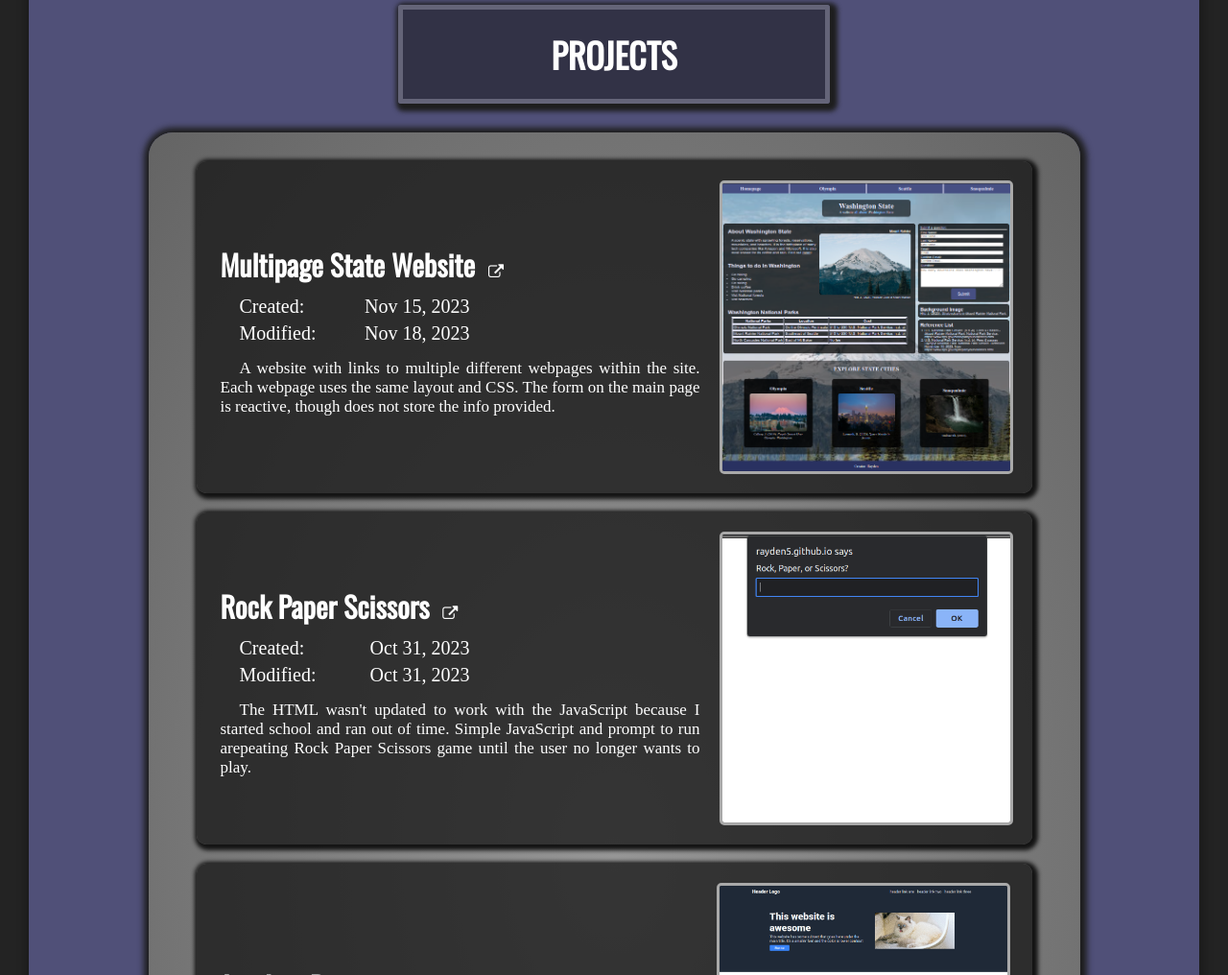
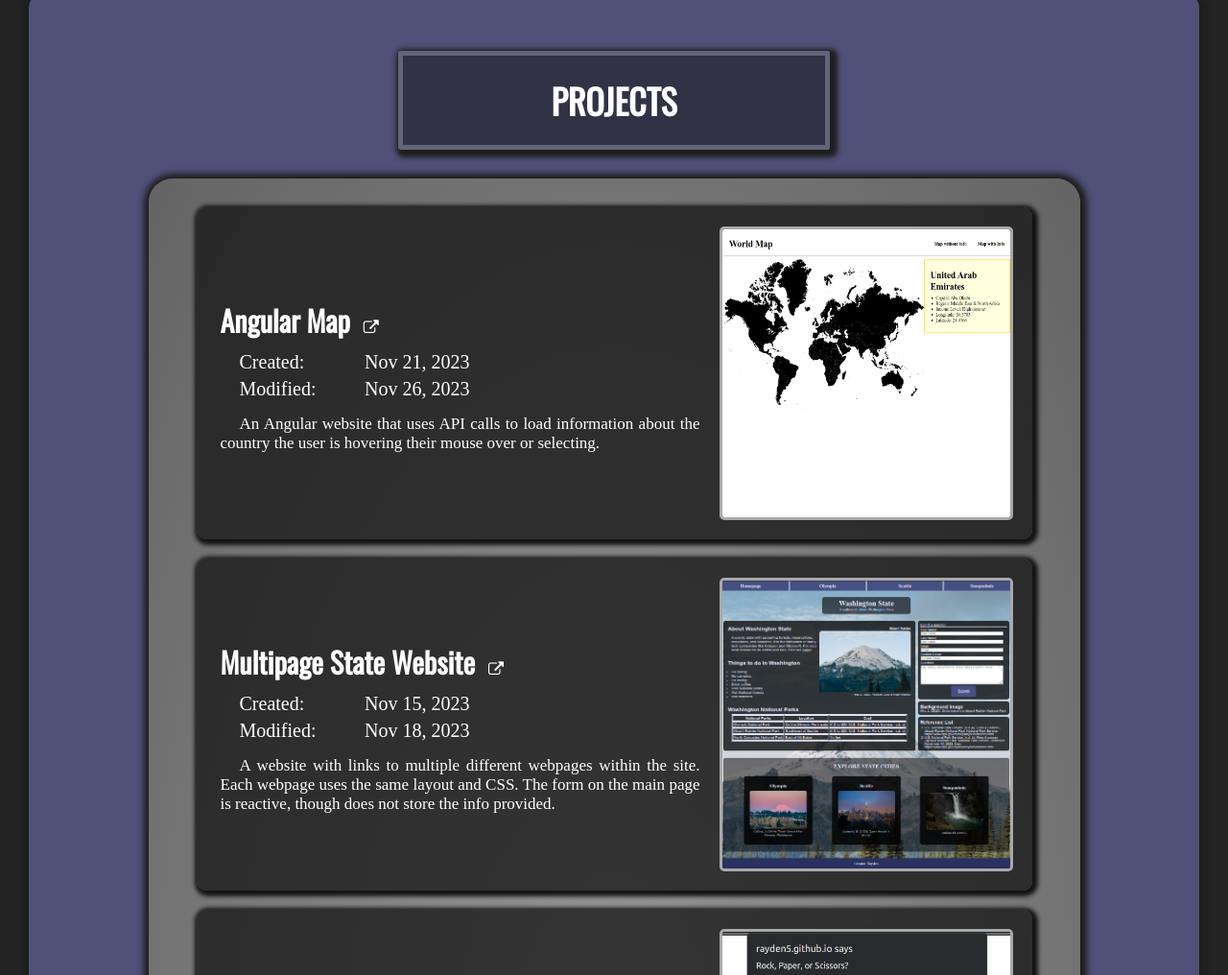
Before and after one commit to Rayden5/PortfolioHome, a plain HTML site: page index.html in a window 1280 px wide. Shown: the part 1256-2272 px from the top of the page at 96% size. Drawn offline with nearby package versions, Linux system fonts and the light colour scheme.

Commit message:
Update with new Angular project
Adds a tile with a link and picture for the Angular website. Unlike the
other projects, this directs the user to Nelify since GitHub doesn't
host Angular projects like a normal website.

[Ticket: 3]

```diff
--- a/index.html
+++ b/index.html
@@ -30,17 +30,47 @@
             </div>
         </div>
     </main>
+    https://6563c9a9072f7400086773d4--lambent-starship-19f82d.netlify.app/
     <main>
         <div class="container">
             <h2>PROJECTS</h2>
             <div class="list back">
+                <div class="project">
+                    <a href="https://6563c9a9072f7400086773d4--lambent-starship-19f82d.netlify.app/""
+                       target=" _blank">
+                        <img src="AngularMap.png"
+                             alt="Screencap of Washington State focused multipage website">
+                        <div class="text">
+                            <h3 class="name">Angular Map&nbsp;&nbsp;<i
+                                   class="fa fa-external-link"
+                                   aria-hidden="true"></i></h3>
+                            <div class="created">
+                                <p>Created: </p>
+                                <p>Nov 21, 2023</p>
+                            </div>
+                            <div class="updated">
+                                <p>Modified: </p>
+                                <p>Nov 26, 2023</p>
+                            </div>
+                            <div class="description">
+                                <p>An Angular website that uses API calls to
+                                    load information about the country the user
+                                    is hovering their mouse over or selecting.
+                                </p>
+                            </div>
+                        </div>
+                    </a>
+                </div>
                 <div class="project">
                     <a href="https://rayden5.github.io/StateWebsite/"
                        target="_blank">
                         <img src="StateWebsite.png"
                              alt="Screencap of Washington State focused multipage website">
                         <div class="text">
-                            <h3 class="name">Multipage State Website&nbsp;&nbsp;<i class="fa fa-external-link" aria-hidden="true"></i></h3>
+                            <h3 class="name">Multipage State
+                                Website&nbsp;&nbsp;<i
+                                   class="fa fa-external-link"
+                                   aria-hidden="true"></i></h3>
                             <div class="created">
                                 <p>Created: </p>
                                 <p>Nov 15, 2023</p>
@@ -64,7 +94,9 @@
                         <img src="RockPaperScissors.png"
                              alt="JavaScript Webpage prompt asking for Rock, Paper, or Scissors">
                         <div class="text">
-                            <h3 class="name">Rock Paper Scissors&nbsp;&nbsp;<i class="fa fa-external-link" aria-hidden="true"></i></h3>
+                            <h3 class="name">Rock Paper Scissors&nbsp;&nbsp;<i
+                                   class="fa fa-external-link"
+                                   aria-hidden="true"></i></h3>
                             <div class="created">
                                 <p>Created: </p>
                                 <p>Oct 31, 2023</p>
@@ -88,7 +120,9 @@
                         <img src="LandingPage.png"
                              alt="Filler text in a clean CSS layout with cat pictures">
                         <div class="text">
-                            <h3 class="name">Landing Page&nbsp;&nbsp;<i class="fa fa-external-link" aria-hidden="true"></i></h3>
+                            <h3 class="name">Landing Page&nbsp;&nbsp;<i
+                                   class="fa fa-external-link"
+                                   aria-hidden="true"></i></h3>
                             <div class="created">
                                 <p>Created: </p>
                                 <p>Oct 26, 2023</p>
@@ -109,7 +143,9 @@
                         <img src="OdinRecipes.png"
                              alt="Simple homepage with big words 'Odin Recipes' and a few recipes below">
                         <div class="text">
-                            <h3 class="name">Odin Recipes&nbsp;&nbsp;<i class="fa fa-external-link" aria-hidden="true"></i></h3>
+                            <h3 class="name">Odin Recipes&nbsp;&nbsp;<i
+                                   class="fa fa-external-link"
+                                   aria-hidden="true"></i></h3>
                             <div class="created">
                                 <p>Created: </p>
                                 <p>Oct 24, 2023</p>
```
Also changed, not shown: AngularMap.png (added).
